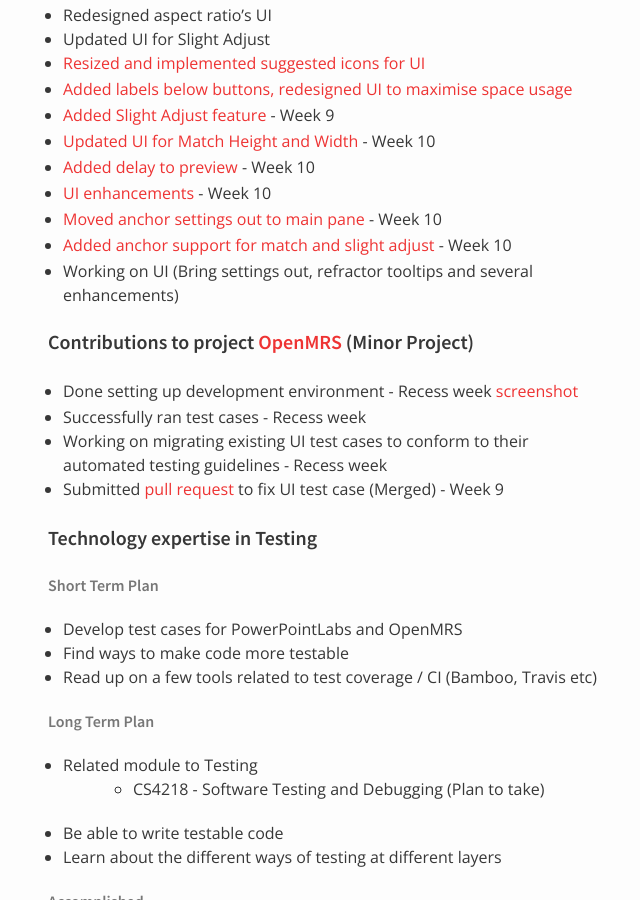
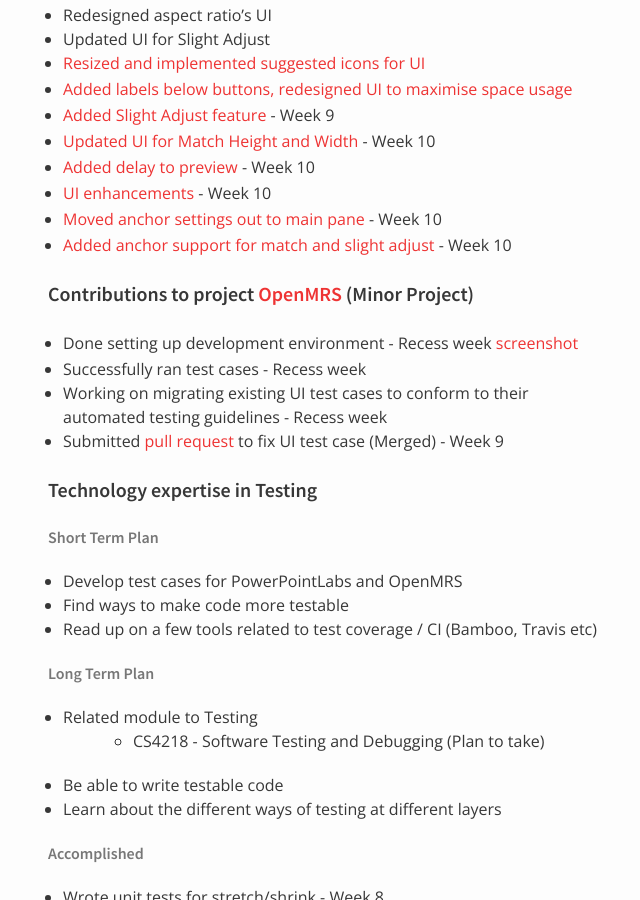
Before and after one commit to nus-oss/cs3281-AY1516S2-website, a Jekyll site: the page built from teams/powerpointlabs.md, in a window 1280 px wide and 900 px high, scrolled down 10518 px. Shown: the whole window, without its empty margins (322-962 px from the left). Built offline with Jekyll 4.4.1, drawn with Linux system fonts in a browser that asks for light colours.

Commit message:
Update powerpointlabs.md

```diff
--- a/teams/powerpointlabs.md
+++ b/teams/powerpointlabs.md
@@ -309,7 +309,6 @@
 * [UI enhancements](https://github.com/nus-fboa2016-PL/PowerPointLabs/commit/bb196606b7b63c14c93428298fd5dc31b779da39) - Week 10
 * [Moved anchor settings out to main pane](https://github.com/nus-fboa2016-PL/PowerPointLabs/commit/ac6f632e0e94b8b2ce33e4601d1b72a66b0883ce) - Week 10
 * [Added anchor support for match and slight adjust](https://github.com/nus-fboa2016-PL/PowerPointLabs/commit/72f7e8d56f6d2ddadf8dfe8559bda661c3ada095) - Week 10
-* Working on UI (Bring settings out, refractor tooltips and several enhancements)
 
 
 #### Contributions to project [OpenMRS](https://www.openmrs.org) (Minor Project)
```
